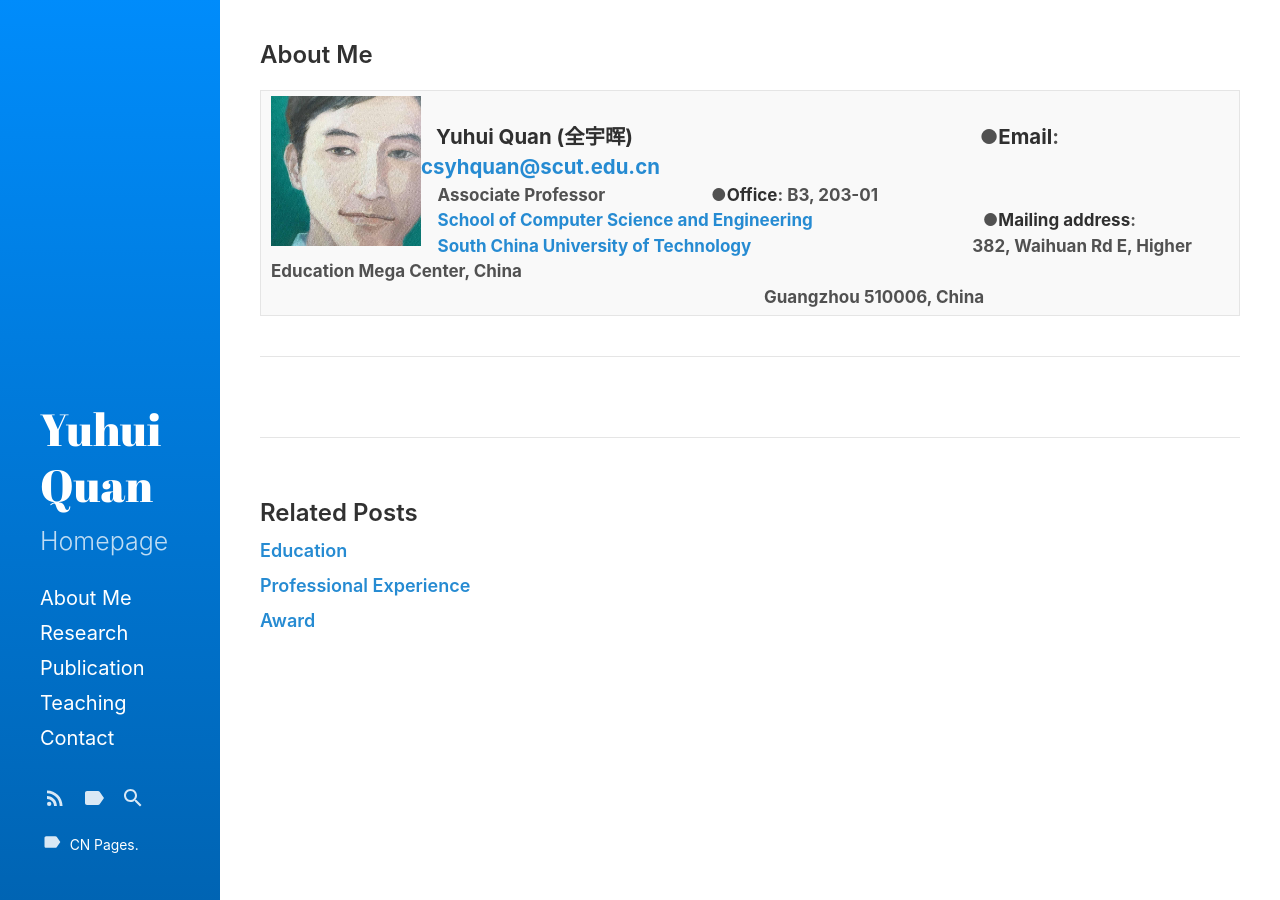
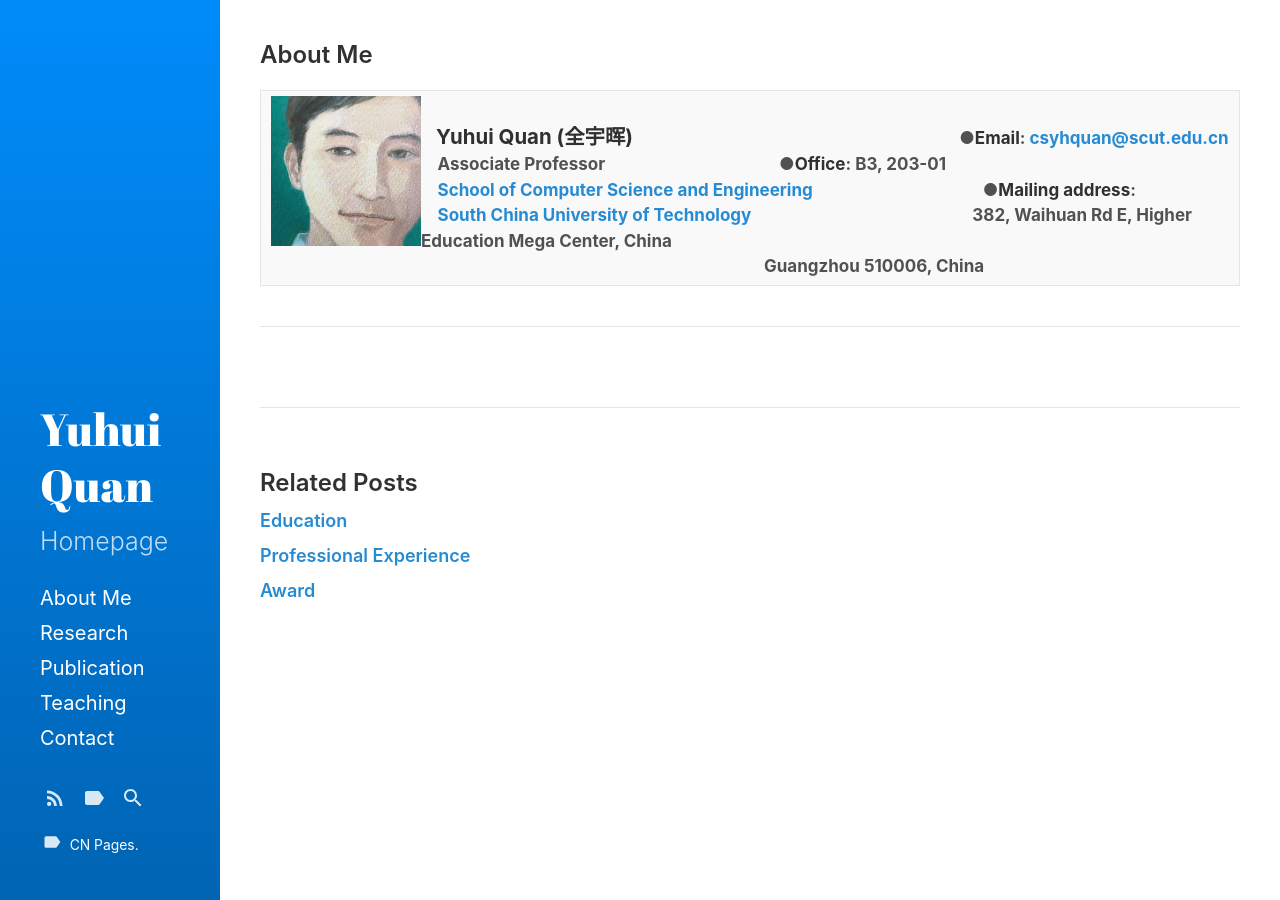
Before and after one commit to Dofboom/Dofboom.github.io, a Jekyll site: the page built from _posts/2020-5-30-resume.md, in a window 1280 px wide. Built offline with Jekyll 4.4.1, drawn with Linux system fonts in a browser that asks for light colours.

Commit message:
Update 2020-5-30-resume.md

```diff
--- a/_posts/2020-5-30-resume.md
+++ b/_posts/2020-5-30-resume.md
@@ -8,8 +8,8 @@ excerpt_separator:  <!--more-->
 <tr>
 <th>
 <img src="https://github.com/Dofboom/Dofboom.github.io/raw/master/images/2.jpg" alt="" width="150" align="left" /><br />
-<span style="font-size: 120%;"><strong> &ensp; Yuhui Quan  (全宇晖)</strong>&emsp;&emsp;&emsp;&emsp;&emsp;&emsp;&emsp;&emsp;&emsp;&emsp;&emsp;&emsp;&emsp;&emsp;&emsp;&emsp;&emsp;●<strong>Email</strong>: <a href="mailto:csyhquan@scut.edu.cn">csyhquan@scut.edu.cn</a></span><br />
-<span style="font-size: 100%;">&ensp; &nbsp;Associate Professor &emsp;&emsp;&emsp;&emsp;&emsp;&emsp;●<strong>Office</strong>: B3, 203-01<a href="http://www2.scut.edu.cn/cs/"><br>&ensp;&nbsp;&nbsp;School of Computer Science and Engineering</a>&emsp;&emsp;&emsp;&emsp;&emsp;&emsp;&emsp;&emsp;&emsp;&emsp;●<strong>Mailing address</strong>:</span><br />
+<span style="font-size: 120%;"><strong> &ensp; Yuhui Quan  (全宇晖)</strong>&emsp;&emsp;&emsp;&emsp;&emsp;&emsp;&emsp;&emsp;&emsp;&emsp;&emsp;&emsp;&emsp;&emsp;&emsp;&emsp;<small>●<strong>Email</strong>: <a href="mailto:csyhquan@scut.edu.cn">csyhquan@scut.edu.cn</a></small></span><br />
+<span style="font-size: 100%;">&ensp; &nbsp;Associate Professor &emsp;&emsp;&emsp;&emsp;&emsp;&emsp;&emsp;&emsp;&emsp;&emsp;●<strong>Office</strong>: B3, 203-01<a href="http://www2.scut.edu.cn/cs/"><br>&ensp;&nbsp;&nbsp;School of Computer Science and Engineering</a>&emsp;&emsp;&emsp;&emsp;&emsp;&emsp;&emsp;&emsp;&emsp;&emsp;●<strong>Mailing address</strong>:</span><br />
 <span style="font-size: 100%;"> <a href="https://www.scut.edu.cn">&ensp;&nbsp; South China University of Technology</a>&emsp;&emsp;&emsp;&emsp;&emsp;&emsp;&emsp;&emsp;&emsp;&emsp;&emsp;&emsp;&emsp;382, Waihuan Rd E, Higher Education Mega Center, China<br /></span>
 <span style="font-size: 100%;">&emsp;&emsp;&emsp;&emsp;&emsp;&emsp;&emsp;&emsp;&emsp;&emsp;&emsp;&emsp;&emsp;&emsp;&emsp;&emsp;&emsp;&emsp;&emsp;&emsp;&emsp;&emsp;&emsp;&emsp;&emsp;&emsp;&emsp;&emsp;&emsp;Guangzhou 510006, China</span>
 </th>
```
